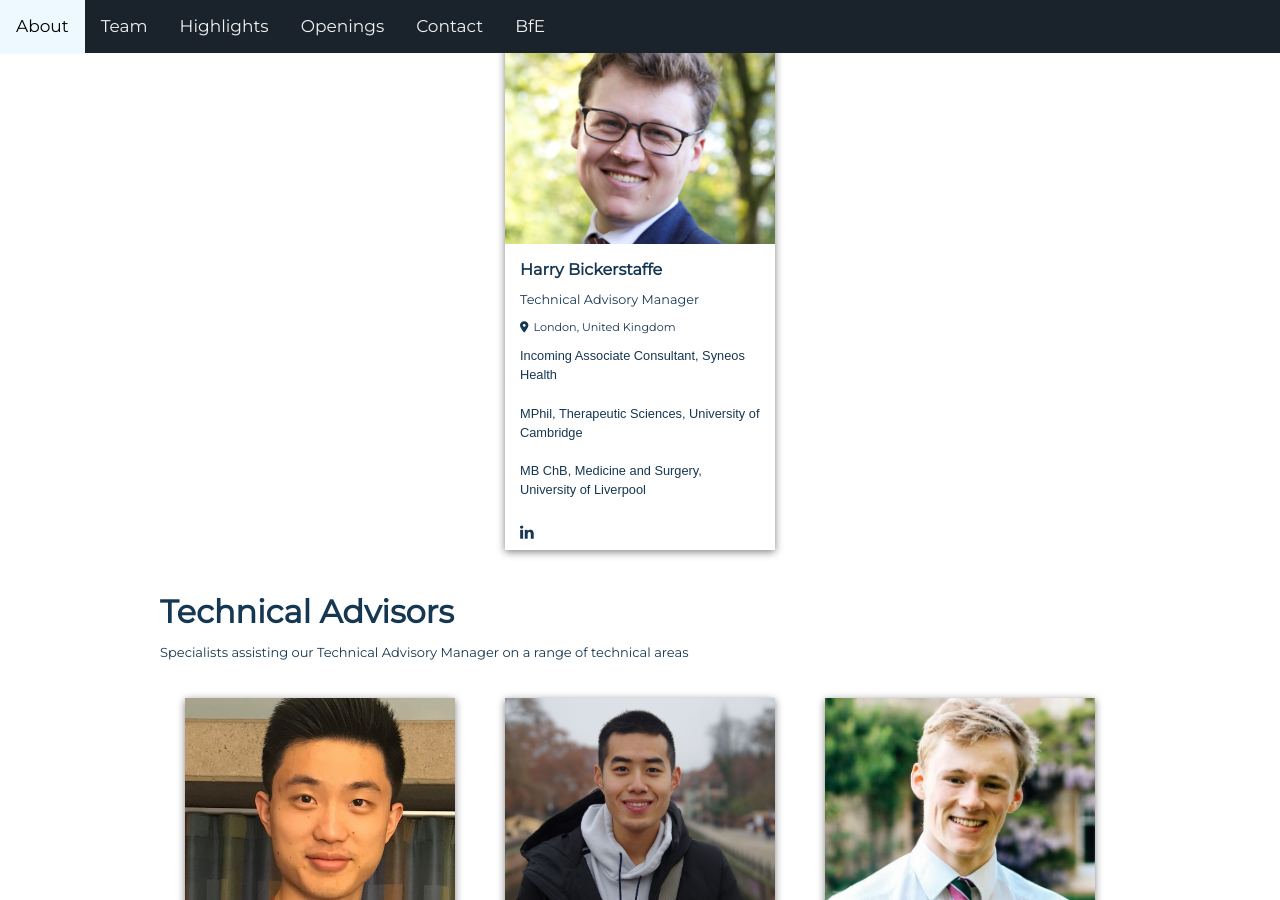
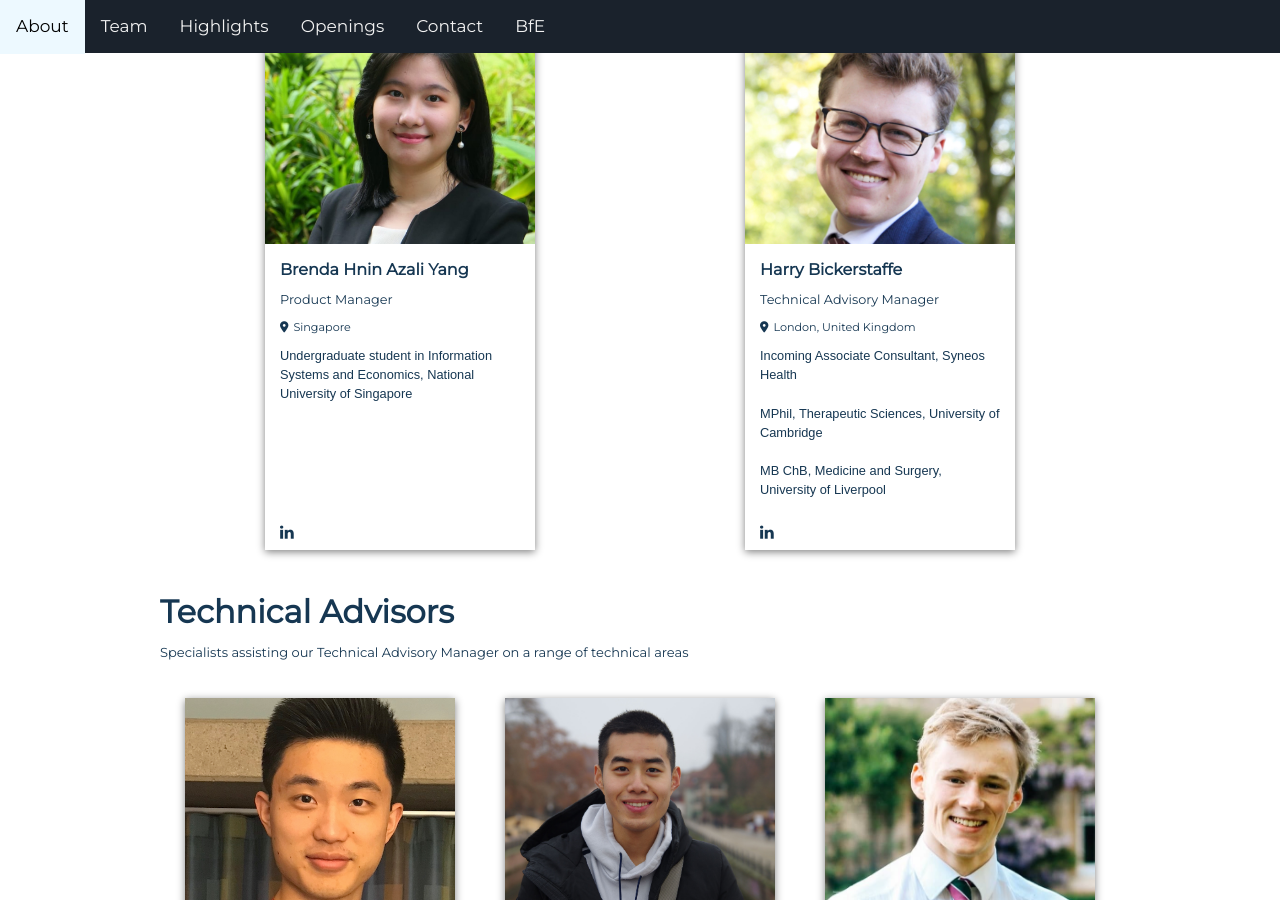
Before and after one commit to BfE-Technology/BfE-Technology.github.io, a Jekyll site: the page built from team.md, in a window 1280 px wide and 900 px high, scrolled down 2290 px. Built offline with Jekyll 4.4.1, drawn with Linux system fonts in a browser that asks for light colours; nearby versions of some CDN libraries.

Commit message:
Update team.md

```diff
--- a/team.md
+++ b/team.md
@@ -190,6 +190,19 @@ layout: subpage
        </div>
      </div>
        <div class="team-linkedin"><a href="https://www.linkedin.com/in/andrewpelletier2/" target="_blank"><i class="fa fa-linkedin-in"></i></a></div>
+   </div>
+   <div class="team-card">
+     <div class="team-photo-wrapper" style="background-image:url('assets/headshots/Brenda_Hnin_Azali_Yang.jpg');">
+     </div>
+     <div class="team-text">
+       <h4 class="team-name">Brenda Hnin Azali Yang</h4>
+       <div class="team-title">Product Manager</div>
+       <div class="team-location"><i class="fas fa-map-marker-alt"></i>Singapore</div>
+       <div class="team-desc">
+         Undergraduate student in Information Systems and Economics, National University of Singapore
+       </div>
+     </div>
+       <div class="team-linkedin"><a href="https://www.linkedin.com/in/hninazalibrenda/" target="_blank"><i class="fa fa-linkedin-in"></i></a></div>
    </div>
    <div class="team-card">
      <div class="team-photo-wrapper" style="background-image:url('assets/headshots/Harry_Bickerstaffe.jpg');">
```
